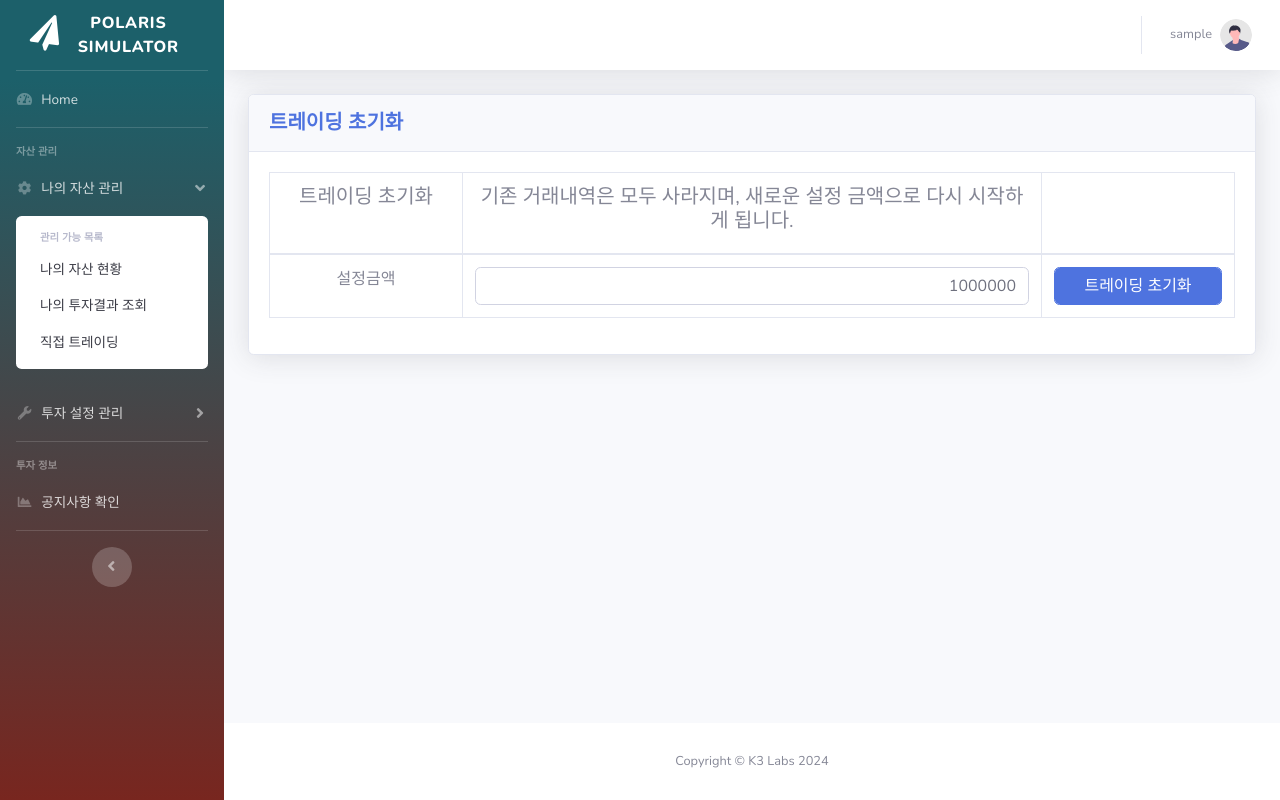
After one commit to ywydpapa/trsdeSimulator, a FastAPI app: template templates/trade/inittrade.html in a window 1280 px wide, after a click on "나의 자산 관리". The commit adds this page. Run offline with FastAPI, Linux system fonts and the light colour scheme; the template is opened without the code that fills it: most values are stand-ins (such as "Sample title", 1, 10 or a date in 2020); parts of the project's set-up code (start-up, migrations or seed data) failed here and were passed over; some libraries are stand-ins or nearby versions.

```diff
--- a/main.py
+++ b/main.py
@@ -14,7 +14,6 @@ import dotenv
 import os
 import jinja2
 from datetime import datetime
-
 
 dotenv.load_dotenv()
 DATABASE_URL = os.getenv("dburl")
@@ -33,7 +32,6 @@ app.add_middleware(
 )
 templates = Jinja2Templates(directory="templates")
 app.mount("/static", StaticFiles(directory="static"), name="static")
-
 
 # 공유 변수와 락 선언
 latest_price = None
@@ -105,20 +103,22 @@ async def buy_crypto(request, uno, coinn, price, volum, db: AsyncSession = Depen
         else:
             walletkrw = walletkrw - totalcost
             sumvolum = walletvolum + volum
-            ctype = "BUY-"+coinn
+            ctype = "BUY-" + coinn
             query = text("UPDATE trWallet set attrib = :xxxup WHERE userNo = :uno and currency = :coin")
             await db.execute(query, {"xxxup": 'XXXUPXXXUP', "uno": uno, "coin": "KRW"})
             await db.commit()
             query2 = text("INSERT INTO trWallet (userNo,changeType,currency,unitPrice,outAmt, remainAmt, linkNo) "
-                         "values (:uno, :ctype ,'KRW', 1 , :costkrw, :remkrw, :seckey)")
-            await db.execute(query2, {"uno": uno,"ctype": ctype ,"costkrw": totalcost, "remkrw": walletkrw, "seckey": seckey})
+                          "values (:uno, :ctype ,'KRW', 1 , :costkrw, :remkrw, :seckey)")
+            await db.execute(query2,
+                             {"uno": uno, "ctype": ctype, "costkrw": totalcost, "remkrw": walletkrw, "seckey": seckey})
             await db.commit()
             query4 = text("UPDATE trWallet set attrib = :xxxup WHERE userNo = :uno and currency = :coin")
             await db.execute(query4, {"xxxup": 'XXXUPXXXUP', "uno": uno, "coin": coinn})
             await db.commit()
             query3 = text("INSERT INTO trWallet (userNo,changeType,currency,unitPrice,inAmt, remainAmt, linkNo) "
                           "values (:uno, :ctype ,:coinn, :uprice, :inamt, :remamt, :seckey)")
-            await db.execute(query3, {"uno": uno,"ctype":ctype, "coinn": coinn,"uprice":price, "inamt": volum ,"remamt": sumvolum ,"seckey": seckey})
+            await db.execute(query3, {"uno": uno, "ctype": ctype, "coinn": coinn, "uprice": price, "inamt": volum,
+                                      "remamt": sumvolum, "seckey": seckey})
             await db.commit()
     except Exception as e:
         print("Error!!", e)
@@ -144,24 +144,27 @@ async def sell_crypto(request, uno, coinn, price, volum, db: AsyncSession = Depe
         else:
             walletkrw = walletkrw + totalcost
             sumvolum = walletvolum - volum
-            ctype = "SELL-"+coinn
+            ctype = "SELL-" + coinn
             query = text("UPDATE trWallet set attrib = :xxxup WHERE userNo = :uno and currency = :coin")
             await db.execute(query, {"xxxup": 'XXXUPXXXUP', "uno": uno, "coin": "KRW"})
             await db.commit()
             query2 = text("INSERT INTO trWallet (userNo,changeType,currency,unitPrice,inAmt, remainAmt, linkNo) "
-                         "values (:uno, :ctype ,'KRW', 1 , :costkrw, :remkrw, :seckey)")
-            await db.execute(query2, {"uno": uno,"ctype": ctype ,"costkrw": totalcost, "remkrw": walletkrw, "seckey": seckey})
+                          "values (:uno, :ctype ,'KRW', 1 , :costkrw, :remkrw, :seckey)")
+            await db.execute(query2,
+                             {"uno": uno, "ctype": ctype, "costkrw": totalcost, "remkrw": walletkrw, "seckey": seckey})
             await db.commit()
             query4 = text("UPDATE trWallet set attrib = :xxxup WHERE userNo = :uno and currency = :coin")
             await db.execute(query4, {"xxxup": 'XXXUPXXXUP', "uno": uno, "coin": coinn})
             await db.commit()
             query3 = text("INSERT INTO trWallet (userNo,changeType,currency,unitPrice,outAmt, remainAmt, linkNo) "
                           "values (:uno, :ctype ,:coinn, :uprice, :inamt, :remamt, :seckey)")
-            await db.execute(query3, {"uno": uno,"ctype":ctype, "coinn": coinn,"uprice":price, "inamt": volum ,"remamt": sumvolum ,"seckey": seckey})
+            await db.execute(query3, {"uno": uno, "ctype": ctype, "coinn": coinn, "uprice": price, "inamt": volum,
+                                      "remamt": sumvolum, "seckey": seckey})
             await db.commit()
     except Exception as e:
         print("Error!!", e)
     return True
+
 
 async def get_current_balance(uno, db: AsyncSession = Depends(get_db)):
     try:
@@ -180,6 +183,32 @@ async def get_current_balance(uno, db: AsyncSession = Depends(get_db)):
     finally:
         return mycoins, coinprice
 
+
+async def get_avg_price(uno, setkey, coinn, db: AsyncSession = Depends(get_db)):
+    try:
+        query = text(
+            "SELECT linkNo, regDate, changeType, currency, unitPrice, inAmt, outAmt, remainAmt, session_id, IFNULL(누적매수금액 / NULLIF(누적매수수량,0), 0) AS 매수평균단가 FROM "
+            "(SELECT *,SUM(CASE WHEN changeType LIKE 'BUY%' THEN unitPrice * inAmt ELSE 0 END) OVER (PARTITION BY session_id ORDER BY regDate, linkNo ROWS BETWEEN UNBOUNDED PRECEDING AND CURRENT ROW) AS 누적매수금액,SUM(CASE WHEN changeType LIKE 'BUY%' THEN inAmt ELSE 0 END) OVER (PARTITION BY session_id ORDER BY regDate, linkNo ROWS BETWEEN UNBOUNDED PRECEDING AND CURRENT ROW) AS 누적매수수량 "
+            "FROM ( SELECT *, SUM(is_zero) OVER (ORDER BY regDate, linkNo ROWS BETWEEN UNBOUNDED PRECEDING AND CURRENT ROW) AS session_id "
+            "FROM ( SELECT *, CASE WHEN remainAmt = 0 THEN 1 ELSE 0 END AS is_zero FROM trWallet WHERE currency = :coinn and userNo = :uno ORDER BY regDate, linkNo ) t1 ) t2 ) t3 WHERE linkNo = :linkno ORDER BY regDate DESC, linkNo DESC LIMIT 1")
+        result = await db.execute(query, {"coinn": coinn, "linkno": setkey, "uno": uno})
+        mycoin = result.fetchone()
+        return mycoin
+    except Exception as e:
+        print("Error!!", e)
+        return None
+
+
+async def get_avg_by_coin(uno,setkey ,db: AsyncSession = Depends(get_db)):
+    try:
+        query = text(
+            "SELECT currency,IFNULL(누적매수금액 / NULLIF(누적매수수량,0), 0) AS avg_price FROM (SELECT *, ROW_NUMBER() OVER (PARTITION BY currency ORDER BY regDate DESC, linkNo DESC) AS rn,SUM(CASE WHEN changeType LIKE 'BUY%' THEN unitPrice * inAmt ELSE 0 END) OVER (PARTITION BY currency, session_id ORDER BY regDate, linkNo ROWS BETWEEN UNBOUNDED PRECEDING AND CURRENT ROW) AS 누적매수금액, SUM(CASE WHEN changeType LIKE 'BUY%' THEN inAmt ELSE 0 END)                OVER (PARTITION BY currency, session_id ORDER BY regDate, linkNo ROWS BETWEEN UNBOUNDED PRECEDING AND CURRENT ROW) AS 누적매수수량    FROM (        SELECT *,               SUM(is_zero) OVER (PARTITION BY currency ORDER BY regDate, linkNo ROWS BETWEEN UNBOUNDED PRECEDING AND CURRENT ROW) AS session_id FROM ( SELECT *, CASE WHEN remainAmt = 0 THEN 1 ELSE 0 END AS is_zero FROM trWallet WHERE userNo = :uno and linkNo = :linkno ORDER BY regDate, linkNo ) t1 ) t2) t3 WHERE rn = 1")
+        result = await db.execute(query, {"uno": uno, "linkno": setkey})
+        rows = result.fetchall()
+        return {row.currency: round(float(row.avg_price),2) for row in rows}
+    except Exception as e:
+        print(e)
+        return {}
 
 
 def require_login(request: Request):
@@ -203,6 +232,7 @@ async def startup_event():
     # asyncio.create_task(async_daemon())
     return True
 
+
 @app.get("/")
 async def login_form(request: Request):
     if request.session.get("user_No"):
@@ -210,6 +240,14 @@ async def login_form(request: Request):
         return RedirectResponse(url=f"/balance/{uno}", status_code=303)
     return templates.TemplateResponse("login/login.html", {"request": request})
 
+
+@app.get("/initTrade/{uno}")
+async def initrade(request: Request, uno: int, user_session: int = Depends(require_login), db: AsyncSession = Depends(get_db)):
+    if uno != user_session:
+        return RedirectResponse(url="/", status_code=303)
+    usern = request.session.get("user_Name")
+    return templates.TemplateResponse("trade/inittrade.html",
+                                      {"request": request, "userNo": uno, "user_Name": usern})
 
 @app.get("/price")
 async def get_price():
@@ -224,7 +262,7 @@ async def get_price():
 
 @app.post("/loginchk")
 async def login(request: Request, response: Response, uid: str = Form(...), upw: str = Form(...),
-        db: AsyncSession = Depends(get_db)):
+                db: AsyncSession = Depends(get_db)):
     query = text(
         "SELECT userNo, userName, userRole, setupKey FROM trUser WHERE userId = :username AND userPasswd = password(:password)")
     result = await db.execute(query, {"username": uid, "password": upw})
@@ -240,7 +278,7 @@ async def login(request: Request, response: Response, uid: str = Form(...), upw:
     request.session["user_Name"] = user[1]
     request.session["user_Role"] = user[2]
     request.session["setupKey"] = user[3]
-    return RedirectResponse(url=f"/balance/{user[0]}",status_code=303)
+    return RedirectResponse(url=f"/balance/{user[0]}", status_code=303)
 
 
 @app.get("/logout")
@@ -249,10 +287,13 @@ async def logout(request: Request):
     return RedirectResponse(url="/")
 
 
-@app.get("/balanceinit/{uno}/{iniamt}")
+@app.post("/balanceinit/{uno}/{iniamt}")
 async def init_balance(request: Request, uno: int, iniamt: float, db: AsyncSession = Depends(get_db)):
-    global seckey
+    global seckey, mycoins
     mycoins = None
+    result = {
+        "success": False,
+    }
     try:
         query0 = text(f"SELECT * FROM trWallet WHERE userNo = :uno and attrib not like :attxx")
         selres = await db.execute(query0, {"uno": uno, "attxx": "%XXX%"})
@@ -261,45 +302,64 @@ async def init_balance(request: Request, uno: int, iniamt: float, db: AsyncSessi
             await db.execute(query, {"attset": "XXXUPXXXUP", "uno": uno})
         seckey = datetime.now().strftime("%Y%m%d%H%M%S")
         query2 = text(f"INSERT INTO trWallet (userNo,changeType,currency,unitPrice,inAmt, remainAmt, linkNo) "
-                     "values (:uno, 'INITAMT','KRW', '1.0', :inamt, :inamt1, :seckey)")
+                      "values (:uno, 'INITAMT','KRW', '1.0', :inamt, :inamt1, :seckey)")
         await db.execute(query2, {"uno": uno, "inamt": iniamt, "inamt1": iniamt, "seckey": seckey})
         await db.commit()
         query3 = text(f"UPDATE trUser set setupKey = :seckey WHERE userNo = :uno and attrib not like :attxx")
         await db.execute(query3, {"seckey": seckey, "uno": uno, "attxx": '%XXX%'})
         await db.commit()
         mycoins = await get_current_balance(uno, db)
-    except Exception as e :
-        print("Init Error !!",e)
-        mycoins = ([],{})
+        result = {
+            "success": True,
+            "setupKey": seckey,
+            "userNo": uno,
+            "user_Name": request.session.get("user_Name"),
+        }
+    except Exception as e:
+        print("Init Error !!", e)
+        mycoins = ([], {})
+        result = {
+            "success": False,
+            "error": str(e)
+        }
     request.session["setupKey"] = seckey
-    usern = request.session.get("user_Name")
-    return templates.TemplateResponse("wallet/mywallet.html",{"request": request, "userNo": uno,"user_Name": usern , "mycoins": mycoins[0],"coinprice": mycoins[1]})
+    return JSONResponse(content=result)
 
 
 @app.get("/balance/{uno}")
-async def my_balance(request: Request,uno: int, user_session: int = Depends(require_login), db: AsyncSession = Depends(get_db)):
+async def my_balance(request: Request, uno: int, user_session: int = Depends(require_login),
+                     db: AsyncSession = Depends(get_db)):
+    global myavgp
     mycoins = None
+    myavgp = None
     if uno != user_session:
         return RedirectResponse(url="/", status_code=303)
     try:
         mycoins = await get_current_balance(uno, db)
+        myavgp = await get_avg_by_coin(uno, request.session.get("setupKey"), db)
+        print(myavgp)
     except Exception as e:
         print("Init Error !!", e)
         mycoins = None
     usern = request.session.get("user_Name")
-    return templates.TemplateResponse("wallet/mywallet.html",{"request": request, "userNo": uno, "user_Name": usern , "mycoins": mycoins[0], "coinprice": mycoins[1]})
+    return templates.TemplateResponse("wallet/mywallet.html",
+                                      {"request": request, "userNo": uno, "user_Name": usern, "mycoins": mycoins[0],"myavgp":myavgp,
+                                       "coinprice": mycoins[1]})
 
 
 @app.get("/balancecrypto/{uno}/{coinn}")
-async def my_balance(request: Request, uno: int,coinn: str, user_session: int = Depends(require_login), db: AsyncSession = Depends(get_db)):
+async def my_balance(request: Request, uno: int, coinn: str, user_session: int = Depends(require_login),
+                     db: AsyncSession = Depends(get_db)):
     mycoin = {}
     if uno != user_session:
         return RedirectResponse(url="/", status_code=303)
     try:
         mycoins = await get_current_balance(uno, db)
+        myavgp = await get_avg_by_coin(uno, request.session.get("setupKey"), db)
         for coin in mycoins[0]:
             if coin[5] == coinn:
                 mycoin[coin[5]] = coin[9]
+                mycoin["avgPrice"] = myavgp.get(coin[5],0)
     except Exception as e:
         print("Init Error !!", e)
         mycoin = None
@@ -307,7 +367,8 @@ async def my_balance(request: Request, uno: int,coinn: str, user_session: int =
 
 
 @app.get("/tradecenter/{uno}")
-async def tradecenter(request: Request,uno: int, user_session: int = Depends(require_login), db: AsyncSession = Depends(get_db)):
+async def tradecenter(request: Request, uno: int, user_session: int = Depends(require_login),
+                      db: AsyncSession = Depends(get_db)):
     global coinlist
     mycoins = None
     if uno != user_session:
@@ -319,20 +380,20 @@ async def tradecenter(request: Request,uno: int, user_session: int = Depends(req
         print("Init Error !!", e)
     usern = request.session.get("user_Name")
     setkey = request.session.get("setupKey")
-    return templates.TemplateResponse("trade/mytrade.html",{"request": request, "userNo": uno, "user_Name": usern, "mycoins": mycoins[0], "coinprice": mycoins[1],"setkey":setkey, "coinlist":coinlist})
+    return templates.TemplateResponse("trade/mytrade.html",
+                                      {"request": request, "userNo": uno, "user_Name": usern, "mycoins": mycoins[0],
+                                       "coinprice": mycoins[1], "setkey": setkey, "coinlist": coinlist})
 
-
-from fastapi.responses import JSONResponse
 
 @app.post("/tradebuymarket/{uno}/{coinn}/{cprice}/{volum}")
 async def tradebuymarket(
-    request: Request,
-    uno: int,
-    coinn: str,
-    cprice: float,
-    volum: float,
-    user_session: int = Depends(require_login),
-    db: AsyncSession = Depends(get_db)
+        request: Request,
+        uno: int,
+        coinn: str,
+        cprice: float,
+        volum: float,
+        user_session: int = Depends(require_login),
+        db: AsyncSession = Depends(get_db)
 ):
     if uno != user_session:
         return JSONResponse({"success": False, "message": "권한이 없습니다.", "redirect": "/"})
@@ -350,15 +411,7 @@ async def tradebuymarket(
 
 
 @app.post("/tradesellmarket/{uno}/{coinn}/{cprice}/{volum}")
-async def tradesellmarket(
-    request: Request,
-    uno: int,
-    coinn: str,
-    cprice: float,
-    volum: float,
-    user_session: int = Depends(require_login),
-    db: AsyncSession = Depends(get_db)
-):
+async def tradesellmarket(request: Request, uno: int, coinn: str, cprice: float, volum: float, user_session: int = Depends(require_login), db: AsyncSession = Depends(get_db)):
     if uno != user_session:
         return JSONResponse({"success": False, "message": "권한이 없습니다.", "redirect": "/"})
     try:
--- a/templates/comm/sidebar.html
+++ b/templates/comm/sidebar.html
@@ -38,8 +38,8 @@
         <div id="collapseTwo" class="collapse" aria-labelledby="headingTwo" data-parent="#accordionSidebar">
             <div class="bg-white py-2 collapse-inner rounded">
                 <h6 class="collapse-header">관리 가능 목록</h6>
-                <a class="collapse-item" href="/regionclubList/15">나의 자산 현황</a>
-                <a class="collapse-item" href="/rmemberList/15">나의 투자결과 조회</a>
+                <a class="collapse-item" href="/balance/{{ userNo }}">나의 자산 현황</a>
+                <a class="collapse-item" href="#">나의 투자결과 조회</a>
                 <a class="collapse-item" href="/tradecenter/{{userNo}}">직접 트레이딩</a>
             </div>
         </div>
@@ -55,9 +55,9 @@
              data-parent="#accordionSidebar">
             <div class="bg-white py-2 collapse-inner rounded">
                 <h6 class="collapse-header">설정 가능 목록</h6>
-                <a class="collapse-item" href="/clubList">제안코인목록</a>
-                <a class="collapse-item" href="/rankList">거래설정</a>
-                <a class="collapse-item" href="/memberList">시뮬레이션 상황</a>
+                <a class="collapse-item" href="/initTrade/{{ userNo }}">거래설정 초기화</a>
+                <a class="collapse-item" href="#">거래설정</a>
+                <a class="collapse-item" href="#">시뮬레이션 상황</a>
             </div>
         </div>
     </li>
--- /dev/null
+++ b/templates/trade/inittrade.html
@@ -0,0 +1,132 @@
+<!DOCTYPE html>
+<html lang="en">
+<head>
+    {% include '/comm/adheader.html' %}
+</head>
+<body id="page-top">
+<!-- Page Wrapper -->
+<div id="wrapper">
+    {% include '/comm/sidebar.html' %}
+    <!-- Content Wrapper -->
+    <div id="content-wrapper" class="d-flex flex-column">
+        <!-- Main Content -->
+        <div id="content">
+            {% include '/comm/adtopbar.html' %}
+            <!-- Begin Page Content -->
+            <div class="container-fluid">
+                <!-- Page Heading -->
+                <!-- Page Heading -->
+                <!-- DataTales Example -->
+                <div class="card shadow mb-4">
+                    <div class="card-header py-3">
+                        <h5 class="m-0 font-weight-bold text-primary">트레이딩 초기화</h5>
+                    </div>
+                    <div class="card-body">
+                        <div class="table-responsive">
+                            <table class="table table-bordered" id="dataTable" width="100%" cellspacing="0">
+                                <colgroup>
+                                    <col width="20%"/>
+                                    <col width="60%"/>
+                                    <col width="20%"/>
+                                </colgroup>
+                                <thead>
+                                <tr>
+                                    <td style="text-align: center"><h5>트레이딩 초기화</h5></td>
+                                    <td style="text-align: center"><h5>기존 거래내역은 모두 사라지며, 새로운 설정 금액으로 다시 시작하게 됩니다. </h5>
+                                    </td>
+                                    <td>
+                                    </td>
+                                </tr>
+                                </thead>
+                                <tbody>
+                                <tr>
+                                    <td style="text-align: center">설정금액</td>
+                                    <td style="text-align: right">
+                                        <input id="initamt" name="initamt" class="form-control" type="text" value="1000000" placeholder="1,000,000" max="" min="1000000" step="100000" style="text-align: right" onblur="formatinitOnBlur(this)" oninput="this.value = this.value.replace(/[^0-9.]/g, '').replace(/(\..*)\./g, '$1');" />
+                                    </td>
+                                    <td><input type="hidden" id="userNo" value="{{ userNo }}"><button class="form-control btn-primary" onclick="trinitRun()">트레이딩 초기화</button></td>
+                                </tr>
+                                </tbody>
+                            </table>
+                        </div>
+                    </div>
+                </div>
+            </div>
+            <!-- /.container-fluid -->
+        </div>
+        <!-- End of Main Content -->
+        <!-- Footer -->
+        <footer class="sticky-footer bg-white">
+            <div class="container my-auto">
+                <div class="copyright text-center my-auto">
+                    <span>Copyright &copy; K3 Labs 2024</span>
+                </div>
+            </div>
+        </footer>
+        <!-- End of Footer -->
+    </div>
+    <!-- End of Content Wrapper -->
+</div>
+<!-- End of Page Wrapper -->
+<!-- Scroll to Top Button-->
+<a class="scroll-to-top rounded" href="#page-top">
+    <i class="fas fa-angle-up"></i>
+</a>
+<!-- Bootstrap core JavaScript-->
+
+{% include '/comm/adscript.html' %}
+</body>
+<script>
+
+    $(document).ready(function () {
+        setinit();
+    });
+
+    function setinit() {
+    }
+
+    function numberWithCommas(x) {
+        x = x.toString();
+        var parts = x.split(".");
+        parts[0] = parts[0].replace(/\B(?=(\d{3})+(?!\d))/g, ",");
+        return parts.length > 1 ? parts[0] + "." + parts[1] : parts[0];
+    }
+
+    function numberNoneCommas(x) {
+        return x.toString().replace(/[\D\s\._\-]+/g, "");
+    }
+
+    function formatinitOnBlur(input) {
+        // 포커스 아웃 시: 최소값, 최대값 적용 + 콤마 적용
+        let raw = input.value.replace(/[^0-9]/g, '');
+        let min = 500000;
+        let val = parseInt(raw, 10) || 0;
+        if (val < min) val = min;
+        input.value = numberWithCommas(val);
+    }
+
+    function trinitRun() {
+    var uno = $("#userNo").val();      // 사용자 번호
+    var iniamt = numberNoneCommas($("#initamt").val()); // 초기 금액
+    fetch(`/balanceinit/${uno}/${iniamt}`, {
+        method: "POST",
+        headers: {
+            "Content-Type": "application/json"
+        }
+    })
+    .then(response => response.json())
+    .then(data => {
+        if (data.success) {
+            alert("초기화 성공!\n");
+            window.location.href = `/balance/${uno}`;
+        } else {
+            alert("초기화 실패: " + (data.error || ""));
+        }
+    })
+    .catch(error => {
+        alert("오류 발생: " + error.message);
+    });
+}
+
+</script>
+</html>
--- a/templates/wallet/mywallet.html
+++ b/templates/wallet/mywallet.html
@@ -43,7 +43,7 @@
                                     <td class="coins" style="text-align: center"> {{ coin[5] }}</td>
                                     <td class="vola" style="text-align: right"> {{ coin[9] }}</td>
                                     <td class="volb" style="text-align: right">0</td>
-                                    <td class="aprice" style="text-align: right"> {{ coin[6] }}</td>
+                                    <td class="aprice" style="text-align: right"> {% if coin[5] == 'KRW' %}1{% else %}{{ myavgp[coin[5]] }}{% endif %}</td>
                                     <td class="cprice" style="text-align: right">
                                         {{ coinprice[coin[5]] }}
                                     </td>
```
Also changed, not shown: templates/trade/mytrade.html (+30 -9 lines).
